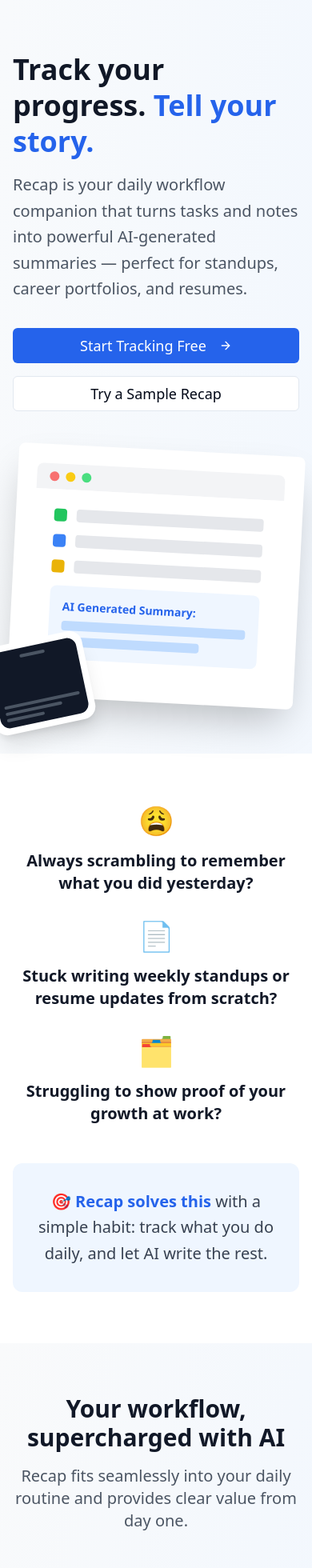
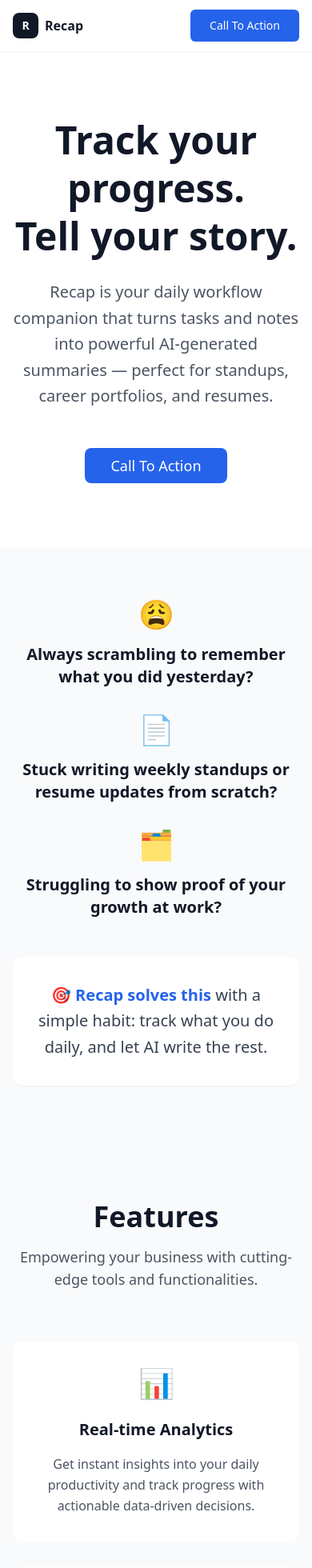
Before and after one commit to CeeJayyy007/recap-storyteller-ai, a React (Vite) app: page / in a window 390 px wide. Shown: the top 1960 px of the page at 80% size. Built offline with nearby package versions, Linux system fonts and the light colour scheme.

Commit message:
Refactor: Apply design updates from images
Apply the design updates from the provided images to the landing page.

```diff
--- a/src/components/landing/Footer.tsx
+++ b/src/components/landing/Footer.tsx
@@ -1,70 +1,69 @@
 
 import { Button } from "@/components/ui/button";
+import { Input } from "@/components/ui/input";
 
 export const Footer = () => {
   return (
-    <footer className="bg-gray-900 text-white py-16">
+    <footer className="bg-white border-t border-gray-100 py-16">
       <div className="container mx-auto px-4">
         <div className="grid md:grid-cols-4 gap-8 mb-12">
           {/* Brand */}
           <div className="space-y-4">
-            <h3 className="text-2xl font-bold">Recap</h3>
-            <p className="text-gray-400">
-              Track your progress. Tell your story.
-            </p>
+            <div className="flex items-center space-x-2">
+              <div className="w-8 h-8 bg-gray-900 rounded-lg flex items-center justify-center">
+                <span className="text-white font-bold text-sm">R</span>
+              </div>
+              <span className="font-semibold text-gray-900">Recap</span>
+            </div>
           </div>
 
           {/* Links */}
           <div className="space-y-4">
-            <h4 className="font-semibold">Product</h4>
-            <ul className="space-y-2 text-gray-400">
-              <li><a href="#" className="hover:text-white transition-colors">Features</a></li>
-              <li><a href="#" className="hover:text-white transition-colors">Pricing</a></li>
-              <li><a href="#" className="hover:text-white transition-colors">Demo</a></li>
+            <h4 className="font-semibold text-gray-900">Product</h4>
+            <ul className="space-y-3 text-gray-600">
+              <li><a href="#" className="hover:text-gray-900 transition-colors">Features</a></li>
+              <li><a href="#" className="hover:text-gray-900 transition-colors">Pricing</a></li>
+              <li><a href="#" className="hover:text-gray-900 transition-colors">Demo</a></li>
             </ul>
           </div>
 
           <div className="space-y-4">
-            <h4 className="font-semibold">Company</h4>
-            <ul className="space-y-2 text-gray-400">
-              <li><a href="#" className="hover:text-white transition-colors">About</a></li>
-              <li><a href="#" className="hover:text-white transition-colors">Contact</a></li>
-              <li><a href="#" className="hover:text-white transition-colors">Privacy</a></li>
-              <li><a href="#" className="hover:text-white transition-colors">Terms</a></li>
+            <h4 className="font-semibold text-gray-900">Company</h4>
+            <ul className="space-y-3 text-gray-600">
+              <li><a href="#" className="hover:text-gray-900 transition-colors">Privacy Policy</a></li>
+              <li><a href="#" className="hover:text-gray-900 transition-colors">Terms of Service</a></li>
             </ul>
           </div>
 
           {/* Newsletter */}
           <div className="space-y-4">
-            <h4 className="font-semibold">Stay Updated</h4>
-            <p className="text-gray-400 text-sm">
-              Subscribe for launch updates and productivity tips.
+            <h3 className="text-xl font-semibold text-gray-900">Join our Newsletter</h3>
+            <p className="text-gray-600 text-sm">
+              And stay in touch with us!
             </p>
             <div className="flex space-x-2">
-              <input
+              <Input
                 type="email"
                 placeholder="Enter your email"
-                className="flex-1 px-3 py-2 bg-gray-800 border border-gray-700 rounded text-white placeholder-gray-400 focus:outline-none focus:border-blue-500"
+                className="flex-1"
               />
-              <Button size="sm" className="bg-blue-600 hover:bg-blue-700">
-                Subscribe
+              <Button className="bg-blue-600 hover:bg-blue-700 text-white">
+                →
               </Button>
             </div>
           </div>
         </div>
 
         {/* Bottom */}
-        <div className="border-t border-gray-800 pt-8 flex flex-col md:flex-row justify-between items-center">
-          <p className="text-gray-400 text-sm">
-            © 2024 Recap. All rights reserved.
+        <div className="border-t border-gray-100 pt-8 flex flex-col md:flex-row justify-between items-center">
+          <p className="text-gray-600 text-sm">
+            © 2023 Symbol, Inc. All rights reserved.
           </p>
           <div className="flex space-x-6 mt-4 md:mt-0">
-            <a href="#" className="text-gray-400 hover:text-white transition-colors">
-              Twitter
-            </a>
-            <a href="#" className="text-gray-400 hover:text-white transition-colors">
-              LinkedIn
-            </a>
+            <a href="#" className="text-gray-400 hover:text-gray-600 transition-colors">f</a>
+            <a href="#" className="text-gray-400 hover:text-gray-600 transition-colors">📷</a>
+            <a href="#" className="text-gray-400 hover:text-gray-600 transition-colors">🐦</a>
+            <a href="#" className="text-gray-400 hover:text-gray-600 transition-colors">in</a>
           </div>
         </div>
       </div>
--- a/src/components/landing/HeroSection.tsx
+++ b/src/components/landing/HeroSection.tsx
@@ -1,83 +1,27 @@
 
 import { Button } from "@/components/ui/button";
-import { ArrowRight } from "lucide-react";
 
 export const HeroSection = () => {
   return (
-    <section className="container mx-auto px-4 py-16 lg:py-24">
-      <div className="grid lg:grid-cols-2 gap-12 items-center">
-        {/* Left Content */}
-        <div className="space-y-8">
-          <div className="space-y-4">
-            <h1 className="text-4xl lg:text-6xl font-bold text-gray-900 leading-tight">
-              Track your progress.{" "}
-              <span className="text-blue-600">Tell your story.</span>
-            </h1>
-            <p className="text-xl text-gray-600 leading-relaxed">
-              Recap is your daily workflow companion that turns tasks and notes into powerful AI-generated summaries — perfect for standups, career portfolios, and resumes.
-            </p>
-          </div>
+    <section className="py-20 lg:py-32 bg-white">
+      <div className="container mx-auto px-4 text-center">
+        <div className="max-w-4xl mx-auto">
+          <h1 className="text-5xl lg:text-6xl font-bold text-gray-900 leading-tight mb-6">
+            Track your progress.{" "}
+            <br />
+            <span className="text-gray-900">Tell your story.</span>
+          </h1>
 
-          <div className="flex flex-col sm:flex-row gap-4">
-            <Button size="lg" className="bg-blue-600 hover:bg-blue-700 text-white px-8 py-4 text-lg">
-              Start Tracking Free
-              <ArrowRight className="ml-2 h-5 w-5" />
-            </Button>
-            <Button variant="outline" size="lg" className="px-8 py-4 text-lg">
-              Try a Sample Recap
-            </Button>
-          </div>
-        </div>
+          <p className="text-xl text-gray-600 mb-12 max-w-2xl mx-auto leading-relaxed">
+            Recap is your daily workflow companion that turns tasks and notes into powerful AI-generated summaries — perfect for standups, career portfolios, and resumes.
+          </p>
 
-        {/* Right Content - App Mockup */}
-        <div className="relative">
-          <div className="relative mx-auto">
-            {/* Desktop Mockup */}
-            <div className="bg-white rounded-lg shadow-2xl p-6 transform rotate-3 hover:rotate-1 transition-transform duration-300">
-              <div className="bg-gray-100 rounded-t-lg h-8 flex items-center px-4 space-x-2">
-                <div className="w-3 h-3 bg-red-400 rounded-full"></div>
-                <div className="w-3 h-3 bg-yellow-400 rounded-full"></div>
-                <div className="w-3 h-3 bg-green-400 rounded-full"></div>
-              </div>
-              <div className="bg-white p-6 rounded-b-lg">
-                <div className="space-y-4">
-                  <div className="flex items-center space-x-3">
-                    <div className="w-4 h-4 bg-green-500 rounded"></div>
-                    <div className="h-4 bg-gray-200 rounded flex-1"></div>
-                  </div>
-                  <div className="flex items-center space-x-3">
-                    <div className="w-4 h-4 bg-blue-500 rounded"></div>
-                    <div className="h-4 bg-gray-200 rounded flex-1"></div>
-                  </div>
-                  <div className="flex items-center space-x-3">
-                    <div className="w-4 h-4 bg-yellow-500 rounded"></div>
-                    <div className="h-4 bg-gray-200 rounded flex-1"></div>
-                  </div>
-                  <div className="mt-6 p-4 bg-blue-50 rounded-lg">
-                    <div className="text-sm text-blue-600 font-semibold mb-2">AI Generated Summary:</div>
-                    <div className="space-y-2">
-                      <div className="h-3 bg-blue-200 rounded w-full"></div>
-                      <div className="h-3 bg-blue-200 rounded w-3/4"></div>
-                    </div>
-                  </div>
-                </div>
-              </div>
-            </div>
-
-            {/* Mobile Mockup */}
-            <div className="absolute -bottom-8 -left-8 bg-white rounded-2xl shadow-xl p-2 w-32 transform -rotate-12 hover:-rotate-6 transition-transform duration-300">
-              <div className="bg-gray-900 rounded-xl h-24 flex flex-col justify-between p-2">
-                <div className="flex justify-center">
-                  <div className="w-8 h-1 bg-gray-600 rounded-full"></div>
-                </div>
-                <div className="space-y-1">
-                  <div className="h-1 bg-gray-600 rounded w-full"></div>
-                  <div className="h-1 bg-gray-600 rounded w-3/4"></div>
-                  <div className="h-1 bg-gray-600 rounded w-1/2"></div>
-                </div>
-              </div>
-            </div>
-          </div>
+          <Button
+            size="lg"
+            className="bg-blue-600 hover:bg-blue-700 text-white px-8 py-4 text-lg font-medium rounded-lg"
+          >
+            Call To Action
+          </Button>
         </div>
       </div>
     </section>
--- /dev/null
+++ b/src/components/landing/NavigationHeader.tsx
@@ -0,0 +1,38 @@
+
+import { Button } from "@/components/ui/button";
+
+export const NavigationHeader = () => {
+  return (
+    <header className="border-b border-gray-100 bg-white">
+      <div className="container mx-auto px-4">
+        <div className="flex items-center justify-between h-16">
+          {/* Logo */}
+          <div className="flex items-center space-x-2">
+            <div className="w-8 h-8 bg-gray-900 rounded-lg flex items-center justify-center">
+              <span className="text-white font-bold text-sm">R</span>
+            </div>
+            <span className="font-semibold text-gray-900">Recap</span>
+          </div>
+
+          {/* Navigation */}
+          <nav className="hidden md:flex items-center space-x-8">
+            <a href="#features" className="text-gray-600 hover:text-gray-900 text-sm font-medium">
+              Features
+            </a>
+            <a href="#pricing" className="text-gray-600 hover:text-gray-900 text-sm font-medium">
+              Pricing
+            </a>
+            <a href="#faq" className="text-gray-600 hover:text-gray-900 text-sm font-medium">
+              FAQ
+            </a>
+          </nav>
+
+          {/* CTA Button */}
+          <Button className="bg-blue-600 hover:bg-blue-700 text-white px-6 py-2 text-sm font-medium">
+            Call To Action
+          </Button>
+        </div>
+      </div>
+    </header>
+  );
+};
--- a/src/components/landing/PricingSection.tsx
+++ b/src/components/landing/PricingSection.tsx
@@ -4,83 +4,120 @@ import { Check } from "lucide-react";
 
 export const PricingSection = () => {
   return (
-    <section className="py-16 bg-gray-50">
+    <section id="pricing" className="py-20 bg-white">
       <div className="container mx-auto px-4">
         <div className="text-center mb-16">
-          <h2 className="text-3xl lg:text-4xl font-bold text-gray-900 mb-4">
-            Simple pricing for everyone
+          <h2 className="text-4xl font-bold text-gray-900 mb-4">
+            Pricing
           </h2>
-          <p className="text-xl text-gray-600">
-            Start free, upgrade when you're ready for more features
+          <p className="text-lg text-gray-600 mb-8">
+            Transparent and flexible options tailored to suit your needs.
           </p>
+
+          {/* Toggle */}
+          <div className="flex items-center justify-center space-x-4 mb-12">
+            <span className="text-gray-600">Monthly</span>
+            <div className="relative">
+              <div className="w-12 h-6 bg-gray-300 rounded-full"></div>
+              <div className="absolute right-1 top-1 w-4 h-4 bg-white rounded-full shadow"></div>
+            </div>
+            <span className="text-gray-900 font-medium">Yearly</span>
+            <span className="bg-green-100 text-green-700 px-2 py-1 rounded text-sm font-medium">SAVE 20%</span>
+          </div>
         </div>
 
-        <div className="grid md:grid-cols-2 gap-8 max-w-4xl mx-auto">
-          {/* Free Plan */}
-          <div className="bg-white rounded-xl p-8 shadow-lg border-2 border-gray-200">
-            <div className="text-center mb-8">
-              <div className="text-4xl mb-2">🆓</div>
-              <h3 className="text-2xl font-bold text-gray-900 mb-2">Free Plan</h3>
-              <div className="text-3xl font-bold text-gray-900 mb-4">$0</div>
-              <p className="text-gray-600">Perfect for getting started</p>
-            </div>
+        <div className="grid md:grid-cols-3 gap-8 max-w-5xl mx-auto">
+          {/* Personal Plan */}
+          <div className="bg-white border border-gray-200 rounded-xl p-8 text-center">
+            <h3 className="text-xl font-semibold text-gray-900 mb-4">Personal</h3>
+            <div className="text-4xl font-bold text-gray-900 mb-2">$19</div>
+            <p className="text-gray-600 mb-8">Ideal for individual users and small teams.</p>
 
-            <ul className="space-y-4 mb-8">
+            <ul className="space-y-3 mb-8 text-left">
               <li className="flex items-center space-x-3">
                 <Check className="w-5 h-5 text-green-500" />
-                <span>Unlimited tasks and notes</span>
+                <span className="text-gray-600">Task Management</span>
               </li>
               <li className="flex items-center space-x-3">
                 <Check className="w-5 h-5 text-green-500" />
-                <span>Daily recaps</span>
+                <span className="text-gray-600">Real-time Collaboration</span>
               </li>
               <li className="flex items-center space-x-3">
                 <Check className="w-5 h-5 text-green-500" />
-                <span>AI-generated standup summaries</span>
+                <span className="text-gray-600">Basic Analytics</span>
+              </li>
+              <li className="flex items-center space-x-3">
+                <Check className="w-5 h-5 text-green-500" />
+                <span className="text-gray-600">Mobile App Access</span>
               </li>
             </ul>
 
-            <Button className="w-full" variant="outline">
-              Get Started Free
+            <Button variant="outline" className="w-full">
+              Call To Action
             </Button>
           </div>
 
           {/* Pro Plan */}
-          <div className="bg-blue-600 rounded-xl p-8 shadow-xl border-2 border-blue-600 relative">
-            <div className="absolute -top-4 left-1/2 transform -translate-x-1/2 bg-yellow-400 text-black px-4 py-1 rounded-full text-sm font-semibold">
-              Most Popular
+          <div className="bg-gray-900 border border-gray-800 rounded-xl p-8 text-center relative">
+            <div className="absolute -top-4 left-1/2 transform -translate-x-1/2 bg-orange-500 text-white px-4 py-1 rounded-full text-sm font-semibold">
+              MOST POPULAR
             </div>
 
-            <div className="text-center mb-8">
-              <div className="text-4xl mb-2">💼</div>
-              <h3 className="text-2xl font-bold text-white mb-2">Pro Plan</h3>
-              <div className="text-3xl font-bold text-white mb-4">
-                $7<span className="text-lg">/mo</span>
-              </div>
-              <p className="text-blue-100">For serious professionals</p>
-            </div>
+            <h3 className="text-xl font-semibold text-white mb-4">Pro</h3>
+            <div className="text-4xl font-bold text-white mb-2">$39</div>
+            <p className="text-gray-300 mb-8">For growing businesses and medium-sized teams.</p>
 
-            <ul className="space-y-4 mb-8 text-white">
+            <ul className="space-y-3 mb-8 text-left">
               <li className="flex items-center space-x-3">
                 <Check className="w-5 h-5 text-green-400" />
-                <span>Everything in Free</span>
+                <span className="text-gray-300">Advanced Reporting</span>
               </li>
               <li className="flex items-center space-x-3">
                 <Check className="w-5 h-5 text-green-400" />
-                <span>Weekly and career recaps</span>
+                <span className="text-gray-300">Customizable Branding</span>
               </li>
               <li className="flex items-center space-x-3">
                 <Check className="w-5 h-5 text-green-400" />
-                <span>PDF, Markdown, and resume exports</span>
+                <span className="text-gray-300">Enhanced Security</span>
               </li>
               <li className="flex items-center space-x-3">
                 <Check className="w-5 h-5 text-green-400" />
-                <span>Cloud sync + backup</span>
+                <span className="text-gray-300">Workflow Automation</span>
               </li>
             </ul>
 
-            <Button className="w-full bg-white text-blue-600 hover:bg-gray-100">
-              Upgrade to Pro
+            <Button className="w-full bg-blue-600 hover:bg-blue-700 text-white">
+              Call To Action
+            </Button>
+          </div>
+
+          {/* Enterprise Plan */}
+          <div className="bg-white border border-gray-200 rounded-xl p-8 text-center">
+            <h3 className="text-xl font-semibold text-gray-900 mb-4">Enterprise</h3>
+            <div className="text-4xl font-bold text-gray-900 mb-2">$79</div>
+            <p className="text-gray-600 mb-8">Tailored for large companies and enterprises.</p>
+
+            <ul className="space-y-3 mb-8 text-left">
+              <li className="flex items-center space-x-3">
+                <Check className="w-5 h-5 text-green-500" />
+                <span className="text-gray-600">Dedicated Account Manager</span>
+              </li>
+              <li className="flex items-center space-x-3">
+                <Check className="w-5 h-5 text-green-500" />
+                <span className="text-gray-600">Advanced Integrations</span>
+              </li>
+              <li className="flex items-center space-x-3">
+                <Check className="w-5 h-5 text-green-500" />
+                <span className="text-gray-600">Custom Solutions</span>
+              </li>
+              <li className="flex items-center space-x-3">
+                <Check className="w-5 h-5 text-green-500" />
+                <span className="text-gray-600">24/7 Priority Support</span>
+              </li>
+            </ul>
+
+            <Button variant="outline" className="w-full">
+              Call To Action
             </Button>
           </div>
         </div>
--- a/src/components/landing/ProblemSection.tsx
+++ b/src/components/landing/ProblemSection.tsx
@@ -1,33 +1,33 @@
 
 export const ProblemSection = () => {
   return (
-    <section className="py-16 bg-white">
+    <section className="py-16 bg-gray-50">
       <div className="container mx-auto px-4">
         <div className="max-w-4xl mx-auto text-center space-y-12">
           <div className="grid md:grid-cols-3 gap-8">
             <div className="space-y-4">
               <div className="text-4xl">😩</div>
-              <h3 className="text-xl font-bold text-gray-900">
+              <h3 className="text-xl font-semibold text-gray-900">
                 Always scrambling to remember what you did yesterday?
               </h3>
             </div>
 
             <div className="space-y-4">
               <div className="text-4xl">📄</div>
-              <h3 className="text-xl font-bold text-gray-900">
+              <h3 className="text-xl font-semibold text-gray-900">
                 Stuck writing weekly standups or resume updates from scratch?
               </h3>
             </div>
 
             <div className="space-y-4">
               <div className="text-4xl">🗂️</div>
-              <h3 className="text-xl font-bold text-gray-900">
+              <h3 className="text-xl font-semibold text-gray-900">
                 Struggling to show proof of your growth at work?
               </h3>
             </div>
           </div>
 
-          <div className="bg-blue-50 rounded-xl p-8">
+          <div className="bg-white rounded-xl p-8 shadow-sm">
             <p className="text-xl text-gray-700 leading-relaxed">
               <span className="text-blue-600 font-semibold">🎯 Recap solves this</span> with a simple habit: track what you do daily, and let AI write the rest.
             </p>
--- a/src/components/landing/SolutionSection.tsx
+++ b/src/components/landing/SolutionSection.tsx
@@ -1,44 +1,47 @@
-
-import { Check, Calendar, FileText, Star, ArrowRight } from "lucide-react";
 
 export const SolutionSection = () => {
   const features = [
     {
-      icon: "🧠",
-      title: "AI-Powered Summaries",
-      description: "Let Recap write your daily, weekly, or career recaps in your tone and voice."
+      icon: "📊",
+      title: "Real-time Analytics",
+      description: "Get instant insights into your daily productivity and track progress with actionable data-driven decisions."
     },
     {
-      icon: "✅",
-      title: "Task-first Workflow",
-      description: "Mark tasks as completed, pending, or carried over — all built around daily momentum."
+      icon: "⚙️",
+      title: "Scalable Infrastructure",
+      description: "Scale effortlessly to meet growing demands with our flexible and robust infrastructure that adapts to your needs."
     },
     {
-      icon: "📝",
-      title: "Linked Notes That Add Context",
-      description: "Link multiple tasks to a note. Track insights, lessons, mistakes — all searchable later."
+      icon: "🔒",
+      title: "Advanced Security",
+      description: "Rest easy knowing your data is protected with top-tier security measures and compliance standards."
     },
     {
-      icon: "📈",
-      title: "Progress Timeline",
-      description: "See your personal timeline of wins, effort, and growth across time."
+      icon: "🎨",
+      title: "Intuitive Interface",
+      description: "Enjoy a user-friendly and intuitive interface for seamless navigation and boost productivity."
     },
     {
-      icon: "📤",
-      title: "Portfolio & Resume Ready",
-      description: "Export professional-style recaps and achievements in one click."
+      icon: "🤖",
+      title: "Automated Workflows",
+      description: "Optimize your processes with intelligent workflows, saving time and reducing manual effort."
+    },
+    {
+      icon: "💬",
+      title: "24/7 Support",
+      description: "Get round-the-clock support from our dedicated team to ensure a smooth experience."
     }
   ];
 
   return (
-    <section className="py-16 bg-gradient-to-br from-gray-50 to-blue-50">
+    <section id="features" className="py-20 bg-gray-50">
       <div className="container mx-auto px-4">
         <div className="text-center mb-16">
-          <h2 className="text-3xl lg:text-4xl font-bold text-gray-900 mb-4">
-            Your workflow, supercharged with AI
+          <h2 className="text-4xl font-bold text-gray-900 mb-4">
+            Features
           </h2>
-          <p className="text-xl text-gray-600 max-w-2xl mx-auto">
-            Recap fits seamlessly into your daily routine and provides clear value from day one.
+          <p className="text-lg text-gray-600 max-w-2xl mx-auto">
+            Empowering your business with cutting-edge tools and functionalities.
           </p>
         </div>
 
@@ -46,10 +49,10 @@ export const SolutionSection = () => {
           {features.map((feature, index) => (
             <div
               key={index}
-              className="bg-white rounded-xl p-6 shadow-lg hover:shadow-xl transition-shadow duration-300 hover:scale-105 transform transition-transform"
+              className="bg-white rounded-xl p-8 text-center hover:shadow-lg transition-shadow duration-300"
             >
-              <div className="text-3xl mb-4">{feature.icon}</div>
-              <h3 className="text-xl font-bold text-gray-900 mb-3">
+              <div className="text-4xl mb-6">{feature.icon}</div>
+              <h3 className="text-xl font-semibold text-gray-900 mb-4">
                 {feature.title}
               </h3>
               <p className="text-gray-600 leading-relaxed">
--- a/src/pages/Index.tsx
+++ b/src/pages/Index.tsx
@@ -6,10 +6,12 @@ import { SocialProofSection } from "@/components/landing/SocialProofSection";
 import { CTASection } from "@/components/landing/CTASection";
 import { PricingSection } from "@/components/landing/PricingSection";
 import { Footer } from "@/components/landing/Footer";
+import { NavigationHeader } from "@/components/landing/NavigationHeader";
 
 const Index = () => {
   return (
-    <div className="min-h-screen bg-gradient-to-br from-slate-50 to-blue-50">
+    <div className="min-h-screen bg-white">
+      <NavigationHeader />
       <HeroSection />
       <ProblemSection />
       <SolutionSection />
```
Also changed, not shown: src/components/landing/CTASection.tsx (+31 -22 lines), src/components/landing/SocialProofSection.tsx (+30 -66 lines).
